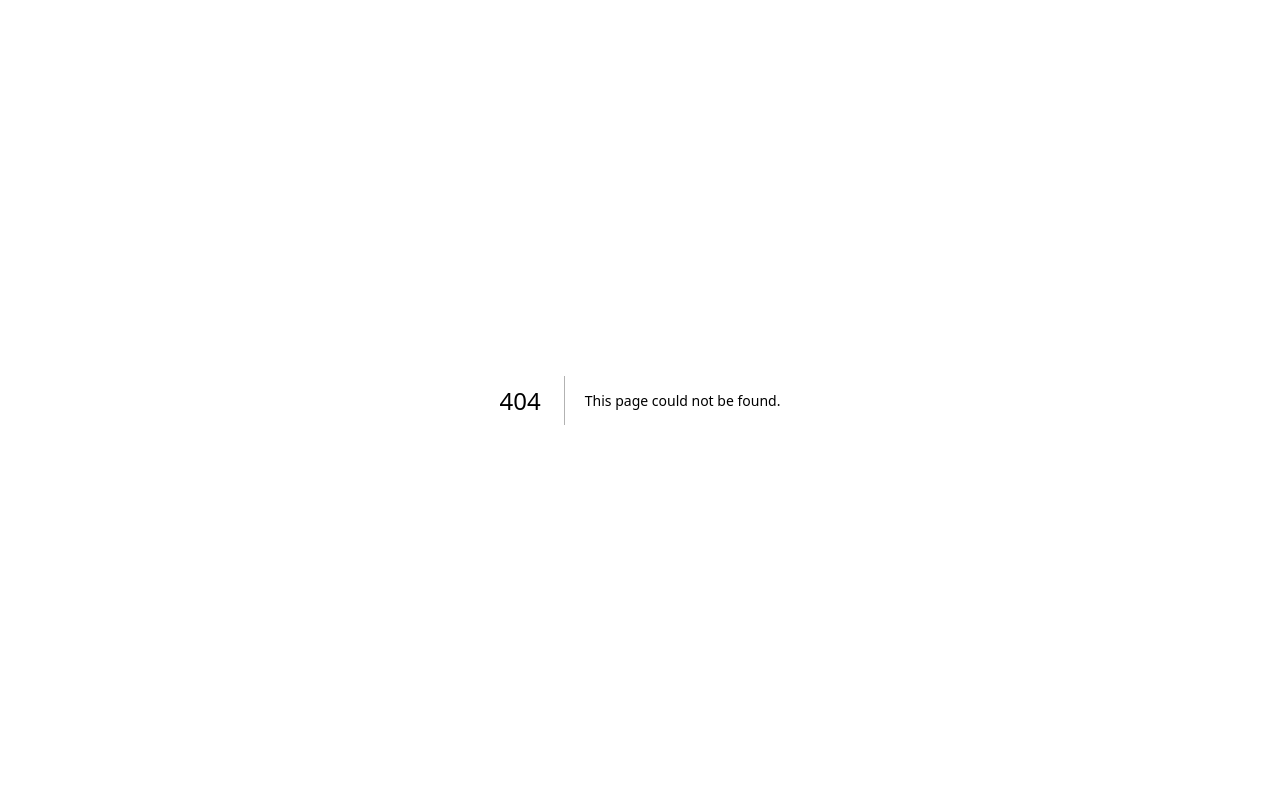
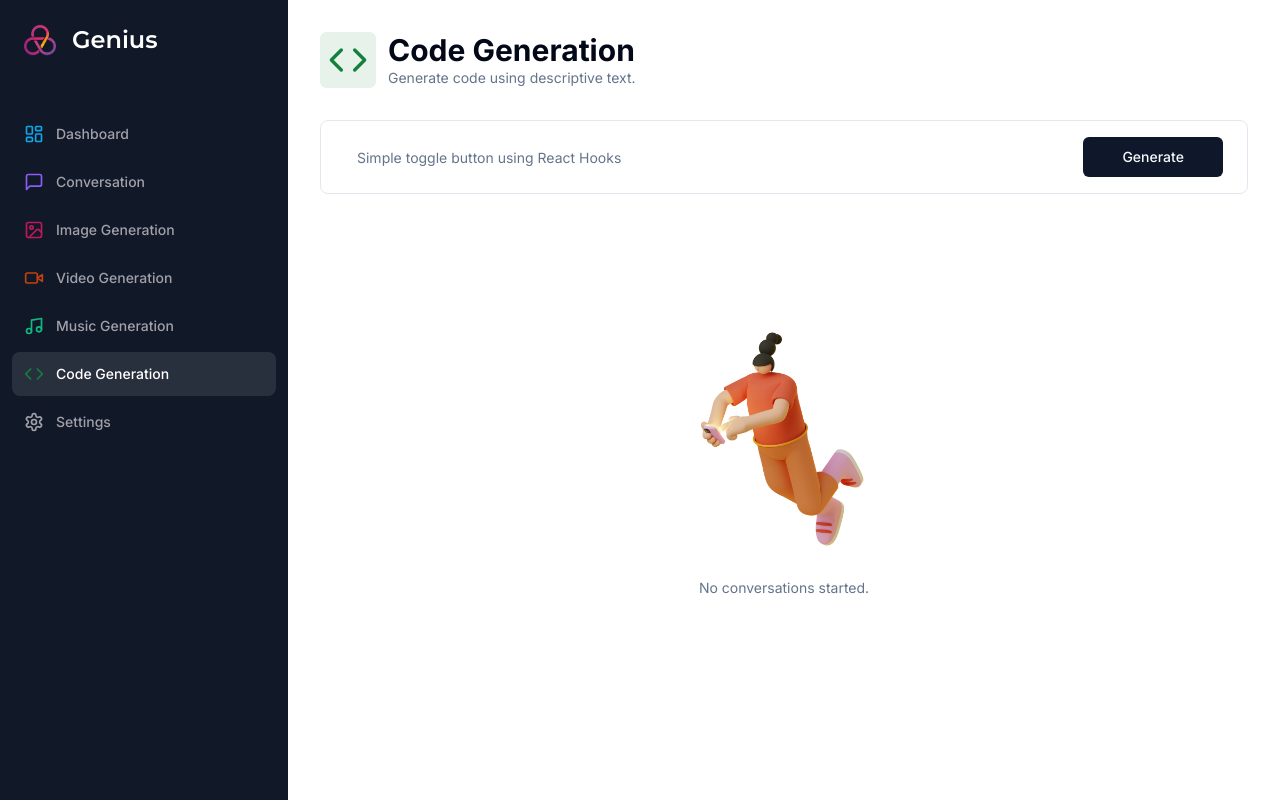
Before and after one commit to ggalmeida1/ai-saas, a Next.js app: page /code in a window 1280 px wide. Before the commit this address had no page. Built offline with nearby package versions, Linux system fonts and the light colour scheme.

Commit message:
code generation api

```diff
--- /dev/null
+++ b/app/(dashboard)/(routes)/code/page.tsx
@@ -0,0 +1,143 @@
+"use client";
+
+import { useState } from 'react';
+import { useForm } from "react-hook-form";
+import { useRouter } from 'next/navigation';
+import { formSchema } from "./constants";
+import * as z from "zod";
+import { zodResolver } from "@hookform/resolvers/zod";
+import { ChatCompletionRequestMessage } from 'openai';
+import axios from 'axios';
+import ReactMarkdown from 'react-markdown';
+
+import { Heading } from "@/components/heading";
+import { Empty } from '@/components/empty';
+import { Loader } from '@/components/loader';
+import { UserAvatar } from '@/components/user-avatar';
+import { BotAvatar } from '@/components/bot-avatar';
+import { Input } from "@/components/ui/input";
+import { Button } from '@/components/ui/button';
+import { Form, FormControl, FormField, FormItem } from "@/components/ui/form";
+
+import { Code } from "lucide-react";
+import { cn } from '@/lib/utils';
+
+const CodePage = () => {
+  const router = useRouter()
+  const [messages, setMessages] = useState<ChatCompletionRequestMessage[]>([])
+  const form = useForm<z.infer<typeof formSchema>>({
+    resolver: zodResolver(formSchema),
+    defaultValues: {
+      prompt: "",
+    },
+  });
+
+  const isLoading = form.formState.isSubmitting;
+
+  const onSubmit = async (values: z.infer<typeof formSchema>) => {
+    try {
+      const userMessage: ChatCompletionRequestMessage = {
+        role: "user",
+        content: values.prompt
+      }
+      const newMessages = [...messages, userMessage]
+
+      const response = await axios.post('/api/code', {
+        messages: newMessages
+      })
+
+      setMessages((current) => [...current, userMessage, response.data])
+      form.reset()
+    } catch (error: any) {
+      //TO-DO: Open Pro Modal
+      console.log(error)
+    } finally {
+      router.refresh()
+    }
+  };
+
+  return (
+    <div>
+      <Heading
+        title="Code Generation"
+        description="Generate code using descriptive text."
+        icon={Code}
+        iconColor="text-green-700"
+        bgColor="bg-green-700/10"
+      />
+      <div className="px-4 lg:px-8">
+        <div>
+          <Form {...form}>
+            <form
+              onSubmit={form.handleSubmit(onSubmit)}
+              className="rounded-lg border w-full p-4 px-3 md:px-6 focus-within:shadow-sm grid grid-cols-12 gap-2"
+            >
+              <FormField
+                name="prompt"
+                render={({ field }) => (
+                  <FormItem className="col-span-12 lg:col-span-10">
+                    <FormControl className="m-0 o-0">
+                      <Input
+                        className="border-0 outline-none focus-visible:ring-0 focus-visible:ring-transparent"
+                        disabled={isLoading}
+                        placeholder="Simple toggle button using React Hooks"
+                        {...field}
+                      />
+                    </FormControl>
+                  </FormItem>
+                )}
+              />
+              <Button
+                className="col-span-12 lg:col-span-2 w-full"
+                disabled={isLoading}
+              >
+                Generate
+              </Button>
+            </form>
+          </Form>
+        </div>
+        <div className="space-y-4 mt-4">
+          {isLoading && (
+            <div className="p-8 rounded-lg w-full flex items-center justify-center bg-muted">
+              <Loader />
+            </div>
+          )}
+          {messages.length === 0 && !isLoading && (
+            <Empty label="No conversations started." />
+          )}
+          <div className="flex flex-col-reverse gap-y-4">
+            {messages.map((message) => (
+              <div
+                key={message.content}
+                className={cn(
+                  "p-8 w-full flex items-start gap-x-8 rounded-lg",
+                  message.role === "user"
+                    ? "bg-white border border-black/10"
+                    : "bg-muted"
+                )}
+              >
+                {message.role === "user" ? <UserAvatar /> : <BotAvatar />}
+                <ReactMarkdown components={{
+                  pre: ({ node, ...props }) => (
+                  <div className='overflow-auto w-full my-2 bg-black/10 p-2 rounded-lg'>
+                    <pre {...props} />
+                  </div>
+                ),
+                  code: ({ node, ...props }) => (
+                    <code className='bg-black/10 rounded-lg p-1' { ...props } />
+                  )
+                }}
+                className='text-sm overflow-hidden leading-7'
+                >
+                  {message.content || ''}
+                </ReactMarkdown>
+              </div>
+            ))}
+          </div>
+        </div>
+      </div>
+    </div>
+  );
+};
+
+export default CodePage;
--- /dev/null
+++ b/app/api/code/route.ts
@@ -0,0 +1,45 @@
+import { auth } from "@clerk/nextjs";
+import { NextResponse } from "next/server";
+import { ChatCompletionRequestMessage, Configuration, OpenAIApi } from "openai";
+
+const configuration = new Configuration({
+  apiKey: process.env.OPENAI_API_KEY,
+});
+
+const openai = new OpenAIApi(configuration);
+
+const instructionMessage: ChatCompletionRequestMessage = {
+  role: "system",
+  content:
+    "You are a code generator. You must answer only in markdown code snippets. Use code comments for explanations.",
+};
+
+export async function POST(req: Request) {
+  try {
+    const { userId } = auth();
+    const body = await req.json();
+    const { messages } = body;
+
+    if (!userId) {
+      return new NextResponse("Unauthorized", { status: 401 });
+    }
+
+    if (!configuration.apiKey) {
+      return new NextResponse("OpenAI API Key not configured", { status: 500 });
+    }
+
+    if (!messages) {
+      return new NextResponse("Messages are required", { status: 400 });
+    }
+
+    const response = await openai.createChatCompletion({
+      model: "gpt-3.5-turbo",
+      messages: [instructionMessage, ...messages],
+    });
+
+    return NextResponse.json(response.data.choices[0].message);
+  } catch (error) {
+    console.log("[CODE_ERROR]", error);
+    return new NextResponse("Internal Eror", { status: 500 });
+  }
+}
```
